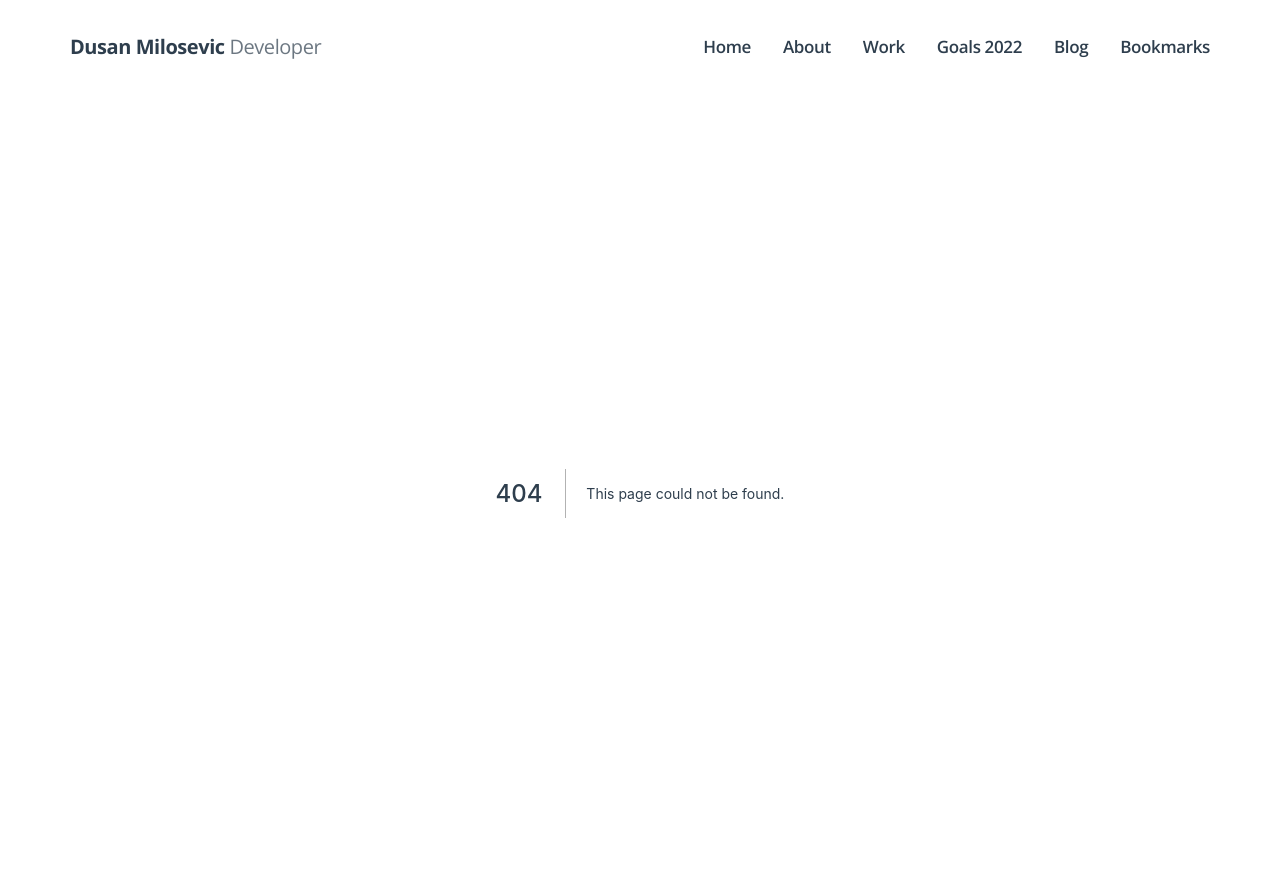
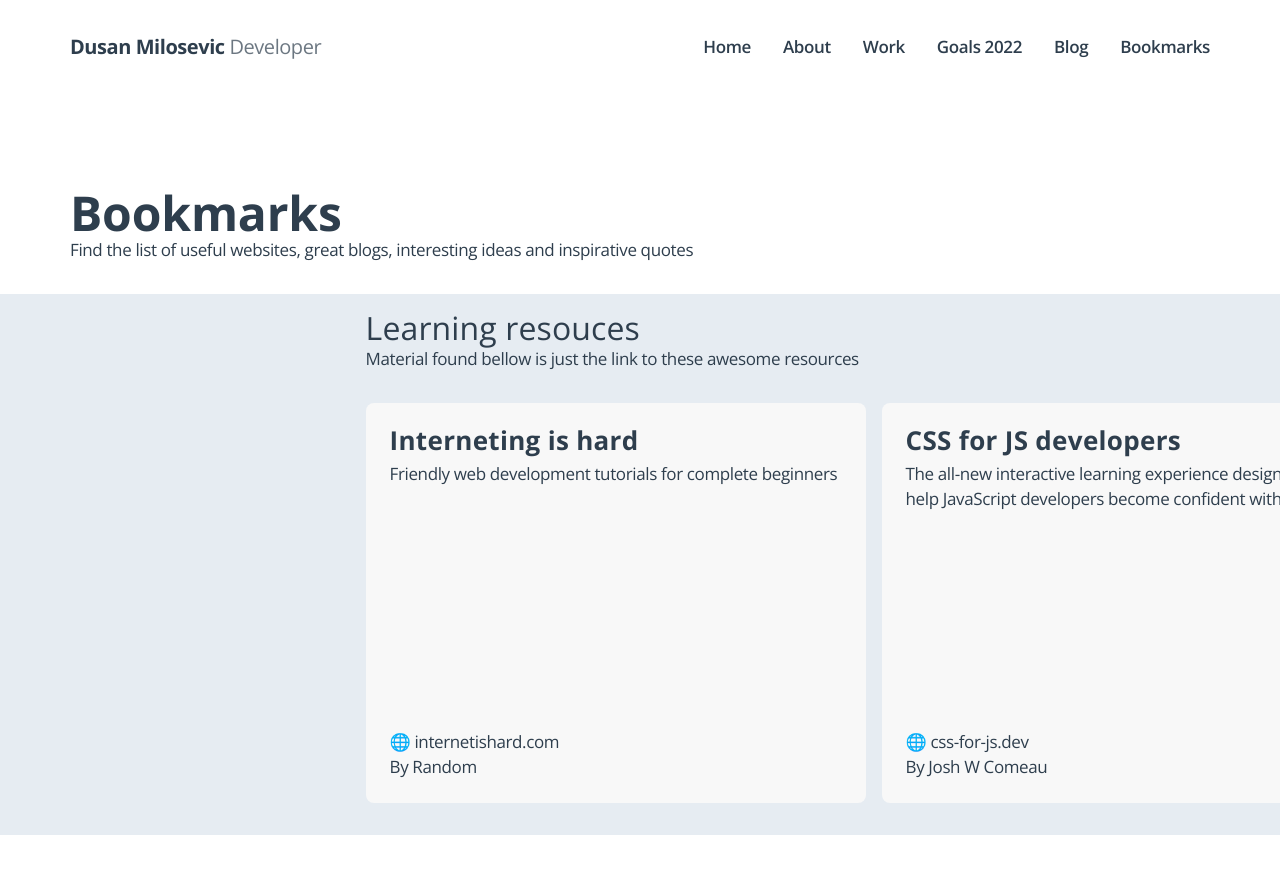
Before and after one commit to DEmanderbag/portfoliov2, a Next.js app: page /bookmarks in a window 1280 px wide. Before the commit this address had no page. Shown: the top 874 px of the page. Built offline with nearby package versions, Linux system fonts and the light colour scheme.

Commit message:
Other updates

```diff
--- a/components/Poster.js
+++ b/components/Poster.js
@@ -11,7 +11,7 @@ const posterData = [
       "https://images.unsplash.com/photo-1511135570219-bbad9a02f103?ixlib=rb-1.2.1&ixid=MnwxMjA3fDB8MHxwaG90by1wYWdlfHx8fGVufDB8fHx8&auto=format&fit=crop&w=987&q=80",
   },
   {
-    path: "blog",
+    path: "bookmarks",
     linkText: "Find more",
     title: `Bookmarks`,
     info: "Belajar Ul Design dari dasar",
--- /dev/null
+++ b/pages/bookmarks.js
@@ -0,0 +1,120 @@
+import styles from "../styles/bookmarks/Bookmarks.module.scss";
+
+const devResources = [
+  {
+    title: "Interneting is hard",
+    subtitle: "Friendly web development tutorials for complete beginners",
+    website: "https://www.internetingishard.com/",
+    shortWebsite: "internetishard.com",
+    author: "Random",
+  },
+  {
+    title: "CSS for JS developers",
+    subtitle:
+      "The all-new interactive learning experience designed to help JavaScript developers become confident with CSS.",
+    website: "https://css-for-js.dev/",
+    shortWebsite: "css-for-js.dev",
+    author: "Josh W Comeau",
+    authorLink: "https://twitter.com/JoshWComeau",
+  },
+  {
+    title: "Interneting is hard",
+    subtitle: "Friendly web development tutorials for complete beginners",
+    website: "https://www.internetingishard.com/",
+    shortWebsite: "internetishard.com",
+    author: "Random",
+  },
+  {
+    title: "CSS for JS developers",
+    subtitle:
+      "The all-new interactive learning experience designed to help JavaScript developers become confident with CSS.",
+    website: "https://css-for-js.dev/",
+    shortWebsite: "css-for-js.dev",
+    author: "Josh W Comeau",
+    authorLink: "https://twitter.com/JoshWComeau",
+  },
+  {
+    title: "Interneting is hard",
+    subtitle: "Friendly web development tutorials for complete beginners",
+    website: "https://www.internetingishard.com/",
+    shortWebsite: "internetishard.com",
+    author: "Random",
+  },
+  {
+    title: "CSS for JS developers",
+    subtitle:
+      "The all-new interactive learning experience designed to help JavaScript developers become confident with CSS.",
+    website: "https://css-for-js.dev/",
+    shortWebsite: "css-for-js.dev",
+    author: "Josh W Comeau",
+    authorLink: "https://twitter.com/JoshWComeau",
+  },
+  {
+    title: "Interneting is hard",
+    subtitle: "Friendly web development tutorials for complete beginners",
+    website: "https://www.internetingishard.com/",
+    shortWebsite: "internetishard.com",
+    author: "Random",
+  },
+  {
+    title: "CSS for JS developers",
+    subtitle:
+      "The all-new interactive learning experience designed to help JavaScript developers become confident with CSS.",
+    website: "https://css-for-js.dev/",
+    shortWebsite: "css-for-js.dev",
+    author: "Josh W Comeau",
+    authorLink: "https://twitter.com/JoshWComeau",
+  },
+  {
+    title: "Interneting is hard",
+    subtitle: "Friendly web development tutorials for complete beginners",
+    website: "https://www.internetingishard.com/",
+    shortWebsite: "internetishard.com",
+    author: "Random",
+  },
+  {
+    title: "CSS for JS developers",
+    subtitle:
+      "The all-new interactive learning experience designed to help JavaScript developers become confident with CSS.",
+    website: "https://css-for-js.dev/",
+    shortWebsite: "css-for-js.dev",
+    author: "Josh W Comeau",
+    authorLink: "https://twitter.com/JoshWComeau",
+  },
+];
+export default function Bookmarks() {
+  return (
+    <section className={styles.wrapper}>
+      <div className={styles.intro}>
+        <h1>Bookmarks</h1>
+        <p>
+          Find the list of useful websites, great blogs, interesting ideas and
+          inspirative quotes
+        </p>
+      </div>
+
+      <div className={styles.content}>
+        <h2 className="h3">Learning resouces</h2>
+        <p>Material found bellow is just the link to these awesome resources</p>
+        <div className={styles.gallery}>
+          <div className={styles.wrap}>
+            {devResources.map((resource) => (
+              <div key={resource.title} className={styles.item}>
+                <h4>{resource.title}</h4>
+                <p>{resource.subtitle}</p>
+                <div className={styles.links}>
+                  <a href={resource.website}>
+                    <p>🌐 {resource.shortWebsite}</p>
+                  </a>
+                  <a href={resource.authorLink}>
+                    <p>By {resource.author}</p>
+                  </a>
+                </div>
+              </div>
+            ))}
+          </div>
+        </div>
+      </div>
+    </section>
+  );
+}
--- a/styles/About.module.scss
+++ b/styles/About.module.scss
@@ -18,7 +18,7 @@
   display: grid;
   grid-template-columns: repeat(2, 1fr);
   grid-template-rows: 150px 150px 150px 150px 150px;
-  gap: 1rem;
+  gap: var(--size-3);
   grid-auto-flow: column;
   @include respond-above(tablet) {
     grid-template-columns: 1fr 1.5fr 1fr;
--- /dev/null
+++ b/styles/Work.module.scss
@@ -0,0 +1,24 @@
+@import "../styles/breakpoints";
+
+.wrapper {
+  padding-top: var(--space-1);
+  padding-bottom: var(--space-1);
+  min-height: 100%;
+
+  .intro {
+    padding-left: var(--size-4);
+    padding-right: var(--size-4);
+    margin-bottom: var(--size-5);
+    h1 {
+      line-height: 1;
+      max-width: 40ch;
+    }
+    @include respond-above(max) {
+      padding-left: 0;
+      padding-right: 0;
+      max-width: 1140px;
+      margin: 0 auto;
+      margin-bottom: var(--size-5);
+    }
+  }
+}
--- /dev/null
+++ b/styles/bookmarks/Bookmarks.module.scss
@@ -0,0 +1,102 @@
+@import "../../styles/breakpoints";
+
+.wrapper {
+  padding-top: var(--space-1);
+  padding-bottom: var(--space-1);
+  min-height: 100%;
+
+  .intro {
+    padding-left: var(--size-4);
+    padding-right: var(--size-4);
+    max-width: 1140px;
+    margin: 0 auto;
+    h1 {
+      line-height: 1;
+      max-width: 40ch;
+    }
+    @include respond-above(max) {
+      padding-left: 0;
+      padding-right: 0;
+      max-width: 1140px;
+      margin: 0 auto;
+      margin-bottom: var(--size-5);
+    }
+  }
+}
+
+.content {
+  display: grid;
+  grid-template-columns: 1fr min(60ch, calc(100% - var(--gap) * 2)) 1fr;
+  column-gap: var(--gap);
+  margin-inline: auto;
+  background-color: var(--color-2);
+  margin-top: var(--size-4);
+  & > * {
+    grid-column: 2;
+  }
+
+  h2 {
+    font-weight: 400;
+    margin-top: var(--size-3);
+  }
+}
+.gallery {
+  grid-column: 1 / -1;
+  display: grid;
+  grid-template-columns: inherit;
+  padding-block: var(--space-md);
+  overflow-x: scroll;
+  overscroll-behavior-x: contain;
+  scroll-snap-type: x mandatory;
+  scrollbar-width: none;
+  &::-webkit-scrollbar {
+    inline-size: 0 !important;
+    display: none;
+  }
+  .wrap {
+    grid-column: 2;
+    display: flex;
+    gap: var(--size-3);
+    &::after {
+      content: "";
+      padding-inline-end: calc(var(--gap) / 2);
+    }
+  }
+  .item {
+    flex: 1 0 auto;
+    display: flex;
+    flex-direction: column;
+    align-items: flex-start;
+    justify-content: flex-start;
+    scroll-snap-align: center;
+    inline-size: 100%;
+    max-inline-size: 500px;
+    min-height: 400px;
+    aspect-ratio: 16 / 9;
+    font-size: 2rem;
+    background: #f8f8f8;
+    border-radius: var(--radius-2);
+    padding: var(--size-4);
+    h4 {
+      line-height: 1;
+      margin-bottom: var(--size-2);
+    }
+    .links {
+      margin-top: auto;
+    }
+  }
+}
+
+@supports not (aspect-ratio: 16 / 9) {
+  .gallery .item::before {
+    float: left;
+    padding-top: 56.25%;
+    content: "";
+  }
+
+  .gallery .item::after {
+    display: block;
+    content: "";
+    clear: both;
+  }
+}
--- a/styles/components/ProjectCard.module.scss
+++ b/styles/components/ProjectCard.module.scss
@@ -28,8 +28,15 @@
       grid-row: 4 / 6;
     }
   }
+  @include respond-above(max) {
+    padding-left: 0;
+    padding-right: 0;
+  }
   .project {
     padding-top: var(--size-10);
+    @include respond-above(tablet) {
+      border-radius: var(--radius-3);
+    }
     .wrapper {
       padding-left: var(--size-4);
       padding-right: var(--size-4);
--- a/styles/components/Text.module.scss
+++ b/styles/components/Text.module.scss
@@ -13,9 +13,9 @@
   @include respond-above(tablet) {
     width: 92%;
     margin: 0 auto;
+    padding: var(--space-2) 0;
   }
   @include respond-above(laptop) {
     max-width: 42rem;
-    padding: 0;
   }
 }
```
Also changed, not shown: pages/index.js (+34 -27 lines), pages/work/meno.js (added, +63 -0 lines).
